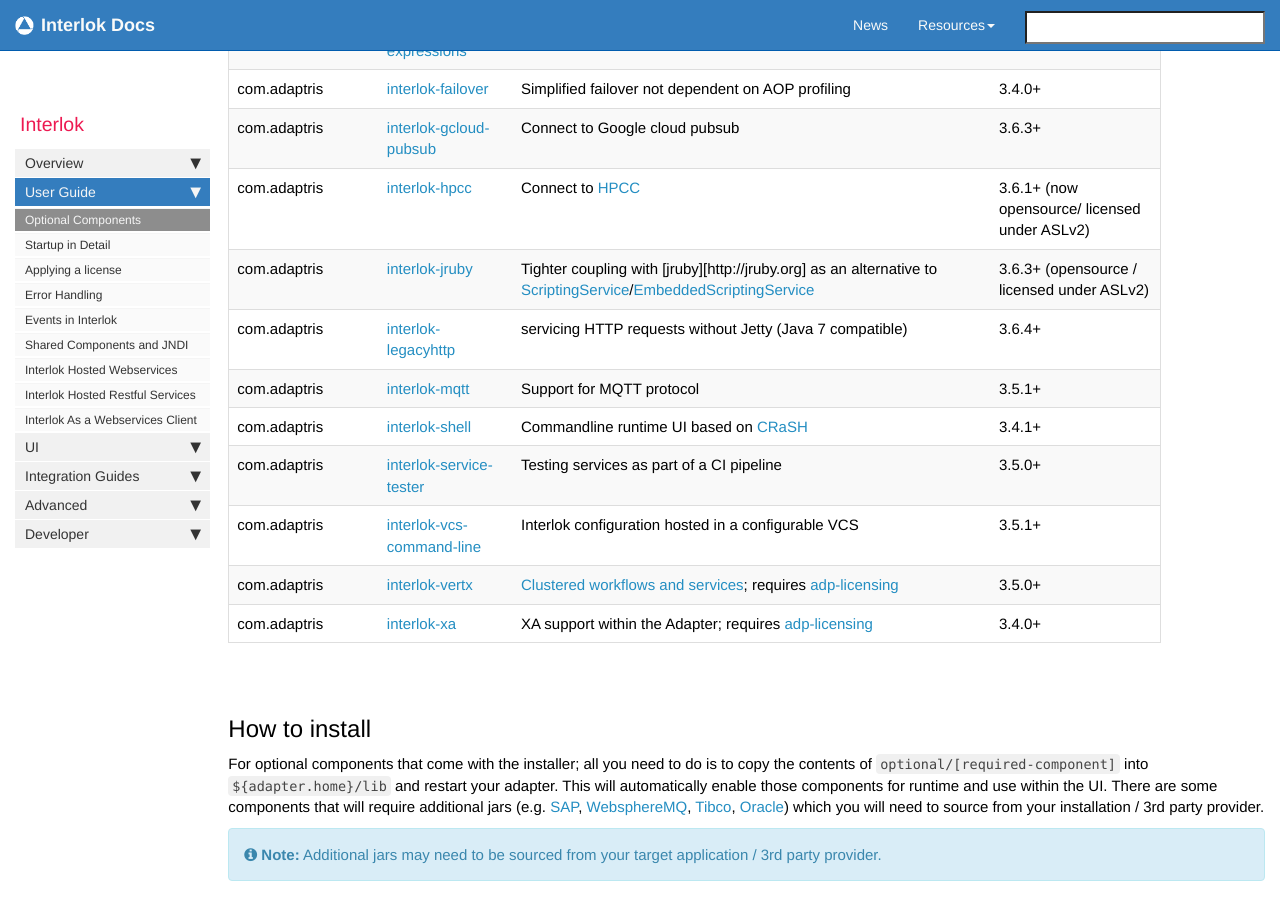
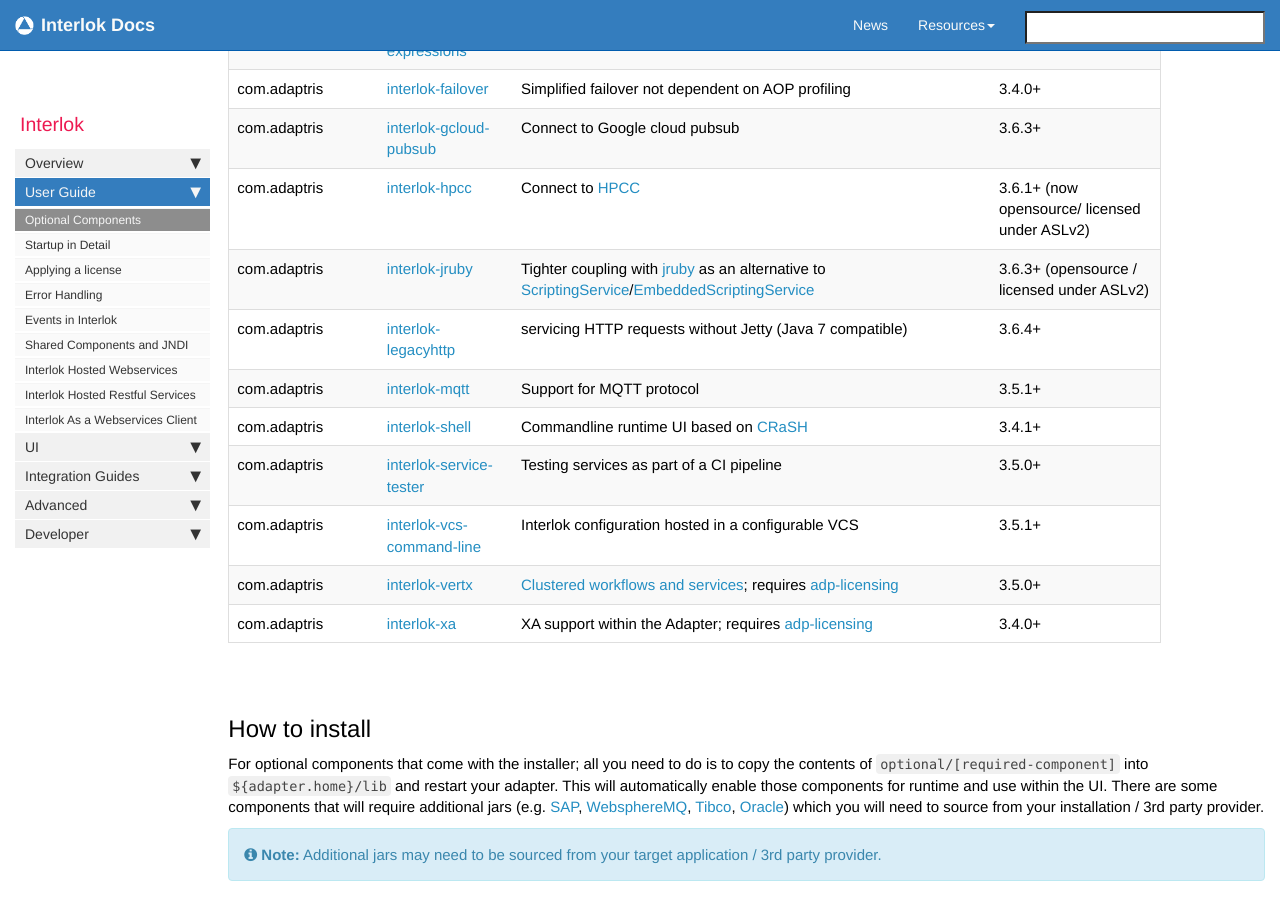
Before and after one commit to adaptris/interlok-docs-legacy, a Jekyll site: the page built from pages/adapter/adapter-optional-components.md, in a window 1280 px wide and 900 px high, scrolled down 3359 px. Built offline with Jekyll 4.4.1, drawn with Linux system fonts in a browser that asks for light colours; nearby versions of some CDN libraries; comment, search, counter and statistics services are not loaded.

Commit message:
Fix link to jruby.

```diff
--- a/pages/adapter/adapter-optional-components.md
+++ b/pages/adapter/adapter-optional-components.md
@@ -80,7 +80,7 @@
 |com.adaptris | [interlok-failover][] | Simplified failover not dependent on AOP profiling | 3.4.0+
 |com.adaptris | [interlok-gcloud-pubsub][] | Connect to Google cloud pubsub|3.6.3+
 |com.adaptris | [interlok-hpcc][] | Connect to [HPCC](http://www.hpccsystems.com)|3.6.1+ (now opensource/ licensed under ASLv2)
-|com.adaptris | [interlok-jruby][] | Tighter coupling with [jruby][http://jruby.org] as an alternative to [ScriptingService][]/[EmbeddedScriptingService][]|3.6.3+ (opensource / licensed under ASLv2)
+|com.adaptris | [interlok-jruby][] | Tighter coupling with [jruby](http://jruby.org) as an alternative to [ScriptingService][]/[EmbeddedScriptingService][]|3.6.3+ (opensource / licensed under ASLv2)
 |com.adaptris | [interlok-legacyhttp][] | servicing HTTP requests without Jetty (Java 7 compatible)| 3.6.4+
 |com.adaptris | [interlok-mqtt][] | Support for MQTT protocol | 3.5.1+
 |com.adaptris | [interlok-shell][] | Commandline runtime UI based on [CRaSH](http://www.crashub.org) | 3.4.1+
```
